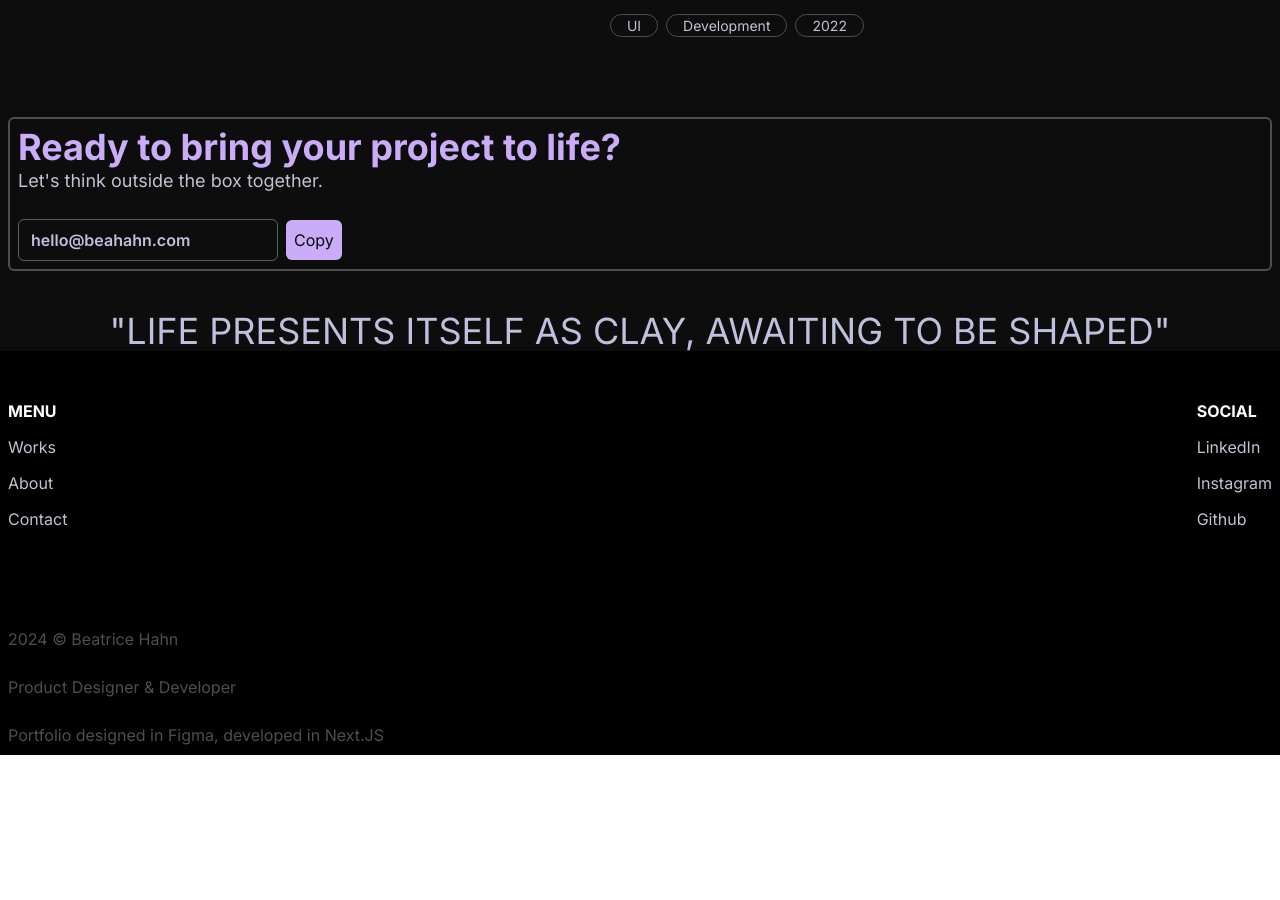
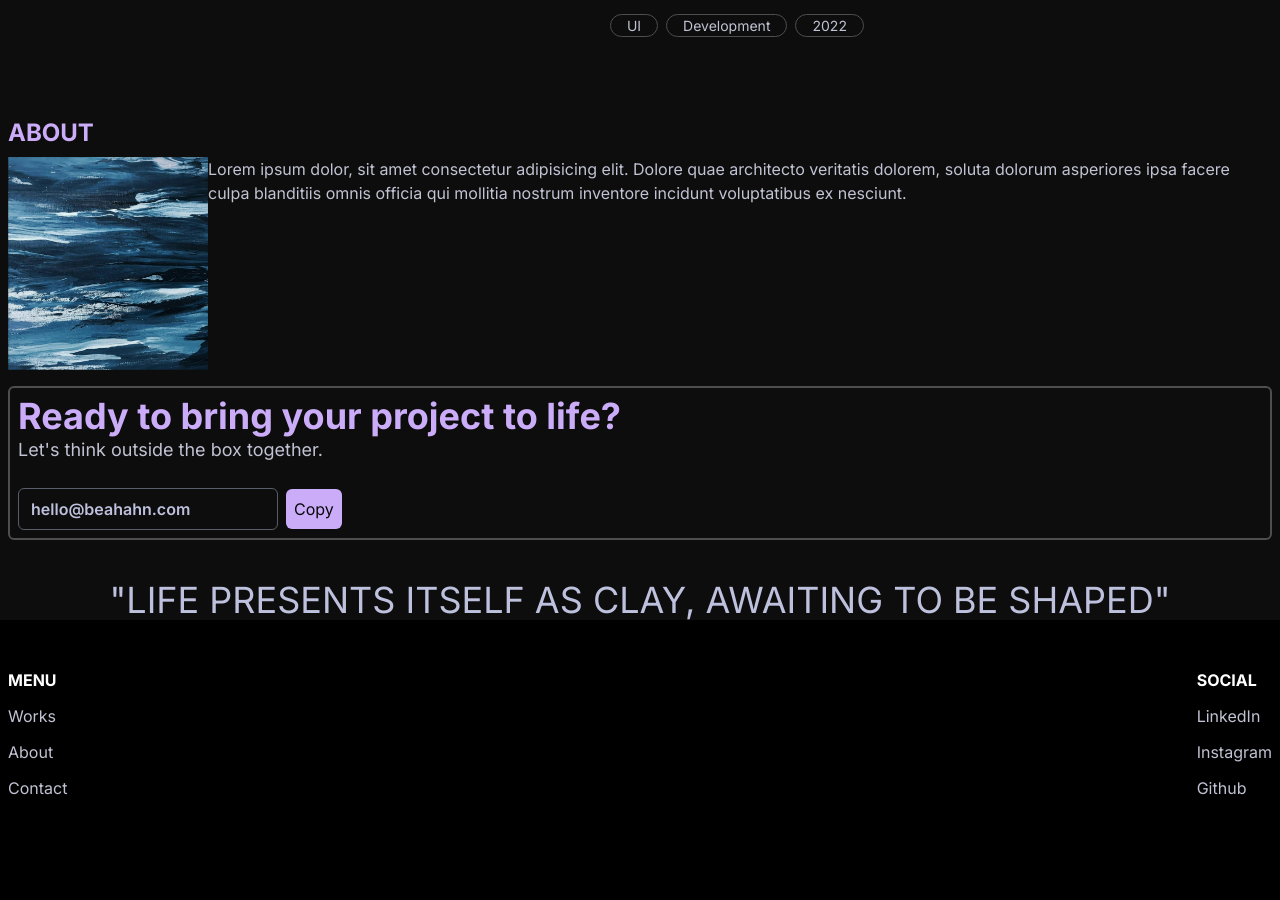
Before and after one commit to beatricehahn/nextjs-portfolio, a Next.js app: page / in a window 1280 px wide. Shown: the part 2064-2964 px from the top of the page. Before the commit the page ends 2819 px from the top, so only its background shows below. Built offline with nearby package versions, Linux system fonts and the light colour scheme.

Commit message:
Add About content block to homepage

```diff
--- /dev/null
+++ b/components/AboutBlock.tsx
@@ -0,0 +1,16 @@
+const AboutBlock = () => {
+  return (
+    <div className='m-2 text-white-200 pd-20'>
+        <h1 className="font-bold text-purple text-2xl mb-2">ABOUT</h1>
+        <div className="flex">
+            <img
+                className="w-[200px] h-auto mb-2"
+                src="/images/work-img-placeholder.png" alt="Portrait"
+            />
+            <p>Lorem ipsum dolor, sit amet consectetur adipisicing elit. Dolore quae architecto veritatis dolorem, soluta dolorum asperiores ipsa facere culpa blanditiis omnis officia qui mollitia nostrum inventore incidunt voluptatibus ex nesciunt.</p>
+        </div>
+    </div>
+  )
+}
+
+export default AboutBlock
--- a/components/organisms/SelectedContent.tsx
+++ b/components/organisms/SelectedContent.tsx
@@ -1,4 +1,5 @@
 import RecentProjects from "../RecentProjects"
+import AboutBlock from "../Aboutblock"
 import Contact from "./Contact"
 import QuoteBlock from "../QuoteBlock"
 
@@ -7,6 +8,7 @@ export const SelectedContent = () => {
     <div className=" bg-black-fluid-pattern bg-cover w-screen h-auto">
       <img src="/images/purplish-gradient-bg.png" alt="" className="absolute w-screen z-[-1] h-auto"/>
       <RecentProjects />
+      <AboutBlock />
       <Contact />
       <QuoteBlock />
     </div>
```
